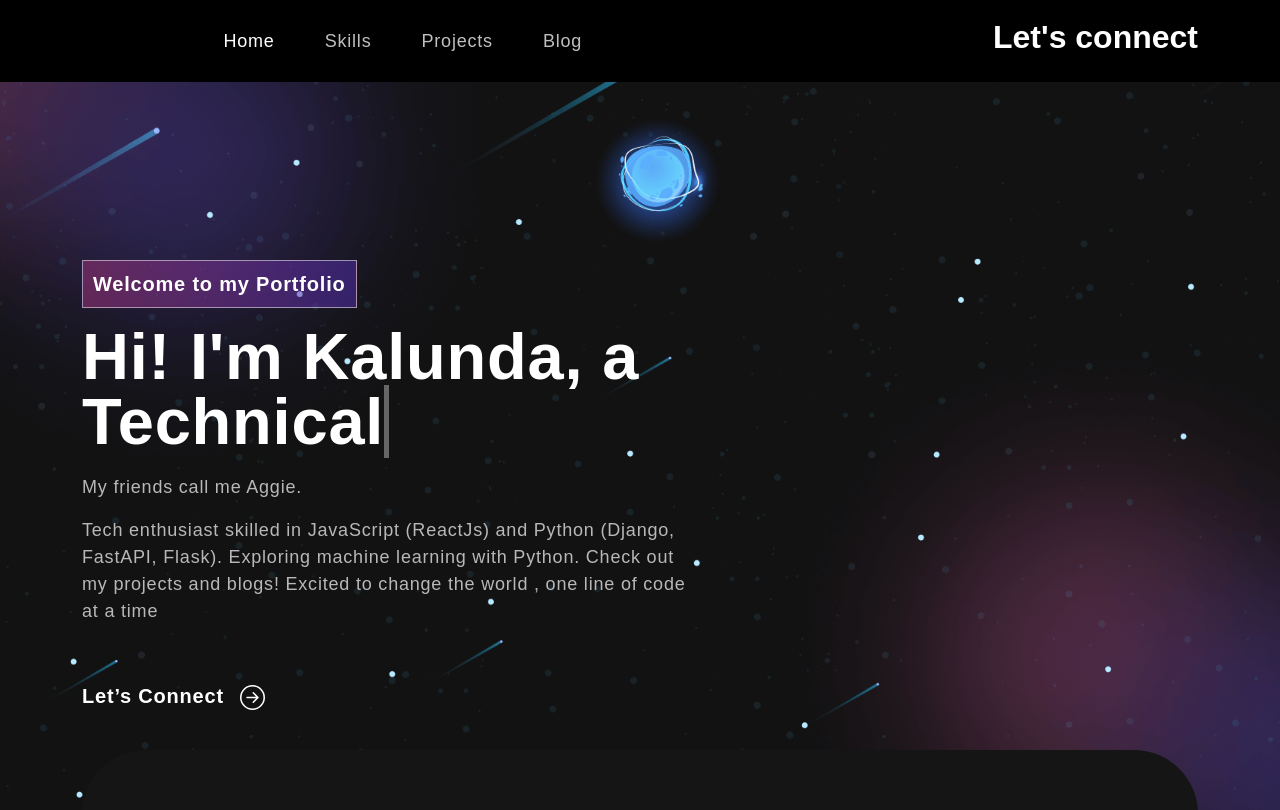
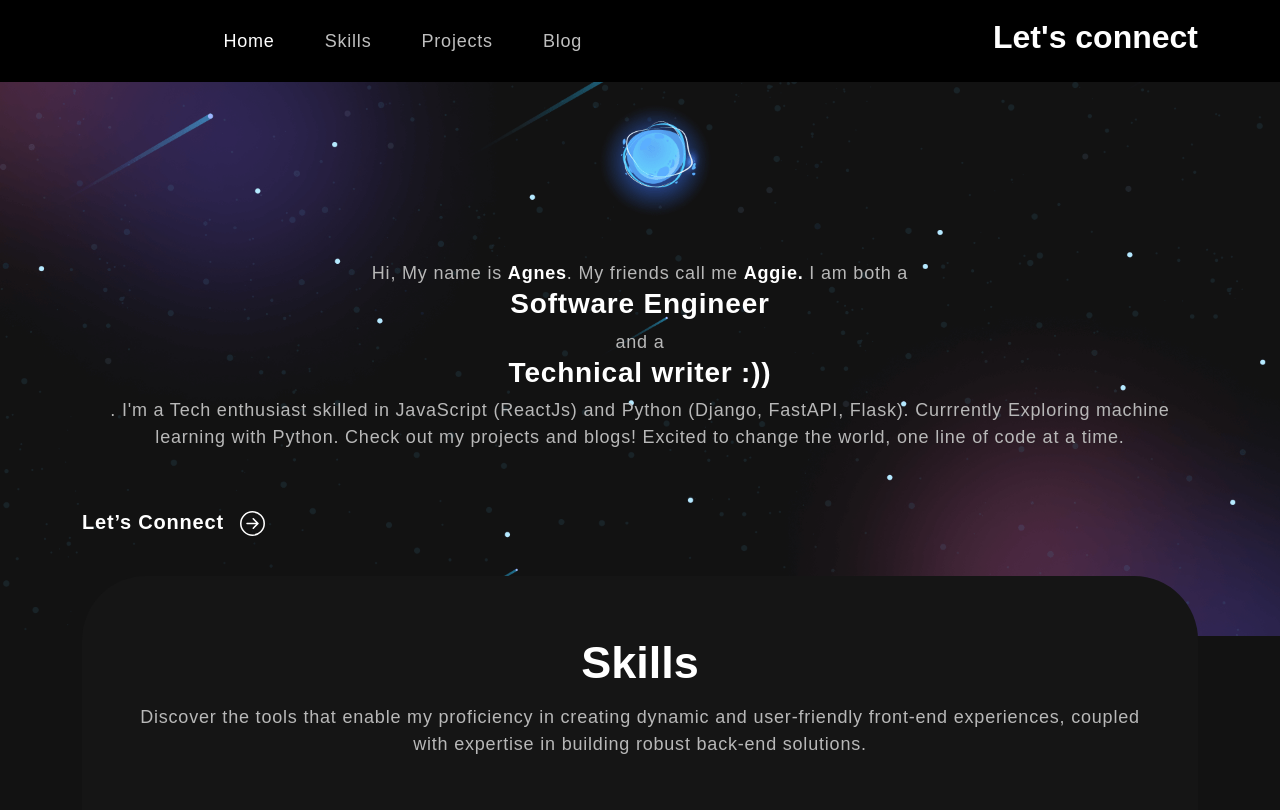
Before and after one commit to Agnes-Kalunda/agness, a React (Create React App) app: page / in a window 1280 px wide. Shown: the top 810 px of the page. Built offline with nearby package versions, Linux system fonts and the light colour scheme.

Commit message:
refactor

```diff
--- a/src/App.css
+++ b/src/App.css
@@ -269,7 +269,9 @@ nav.navbar .navbar-toggler[aria-expanded="true"] .navbar-toggler-icon {
   background-position: top center;
   background-size: cover;
   background-repeat: no-repeat;
+  text-align: center; /* Center text content */
 }
+
 .banner .tagline {
   font-weight: 700;
   letter-spacing: 0.8px;
@@ -280,6 +282,7 @@ nav.navbar .navbar-toggler[aria-expanded="true"] .navbar-toggler-icon {
   margin-bottom: 16px;
   display: inline-block;
 }
+
 .banner h1 {
   font-size: 65px;
   font-weight: 700;
@@ -288,13 +291,16 @@ nav.navbar .navbar-toggler[aria-expanded="true"] .navbar-toggler-icon {
   margin-bottom: 20px;
   display: block;
 }
+
 .banner p {
   color: #B8B8B8;
   font-size: 18px;
   letter-spacing: 0.8px;
   line-height: 1.5em;
   width: 96%;
+  margin: 0 auto; /* Center paragraph */
 }
+
 .banner button {
   color: #fff;
   font-weight: 700;
@@ -303,19 +309,36 @@ nav.navbar .navbar-toggler[aria-expanded="true"] .navbar-toggler-icon {
   letter-spacing: 0.8px;
   display: flex;
   align-items: center;
+  justify-content: center; /* Center button text */
 }
+
 .banner button svg {
   font-size: 25px;
   margin-left: 10px;
   transition: 0.3s ease-in-out;
   line-height: 1;
 }
+
 .banner button:hover svg {
   margin-left: 25px;
 }
-.banner img {
+
+
+.banner h3 strong.white-text {
+  font-weight: bold;
+  color: white;
+}
+
+.banner  strong.white-text {
+  font-weight: bold;
+  color: white;
+}
+
+
+
+/* .banner img {
   animation: updown 3s linear infinite;
-}
+} */
 @keyframes updown {
     0% {
         transform: translateY(-20px);
--- a/src/components/Banner.js
+++ b/src/components/Banner.js
@@ -6,79 +6,28 @@ import 'animate.css';
 import TrackVisibility from 'react-on-screen';
 
 export const Banner = () => {
-  const [loopNum, setLoopNum] = useState(0);
-  const [isDeleting, setIsDeleting] = useState(false);
-  const [text, setText] = useState('');
-  const [delta, setDelta] = useState(300 - Math.random() * 100);
-  const [index, setIndex] = useState(1);
-  const toRotate = [ "Software Engineer",  "Technical Writer" ];
-  const period = 500;
 
-  useEffect(() => {
-    let ticker = setInterval(() => {
-      tick();
-    }, delta);
 
-    return () => { clearInterval(ticker) };
-  }, [text])
 
-  const tick = () => {
-    let i = loopNum % toRotate.length;
-    let fullText = toRotate[i];
-    let updatedText = isDeleting ? fullText.substring(0, text.length - 1) : fullText.substring(0, text.length + 1);
 
-    setText(updatedText);
 
-    if (isDeleting) {
-      setDelta(prevDelta => prevDelta / 2);
-    }
-
-    if (!isDeleting && updatedText === fullText) {
-      setIsDeleting(true);
-      setIndex(prevIndex => prevIndex - 1);
-      setDelta(period);
-    } else if (isDeleting && updatedText === '') {
-      setIsDeleting(false);
-      setLoopNum(loopNum + 1);
-      setIndex(1);
-      setDelta(50);
-    } else {
-      setIndex(prevIndex => prevIndex + 1);
-    }
-  }
 
   return (
     <section className="banner" id="home">
       <Container>
-        <Row className="aligh-items-center">
-          <Col xs={12} md={6} xl={7}>
-            <TrackVisibility>
-              {({ isVisible }) =>
-              <div className={isVisible ? "animate__animated animate__fadeIn" : ""}>
-                <span className="tagline">Welcome to my Portfolio</span>
-                <h1>{`Hi! I'm Kalunda, a `}
-                <br/><span className="txt-rotate" dataPeriod="1000" data-rotate='[ "Software Engineer", "ML Engineer", "Technical Writer" ]'><span className="wrap">{text}</span></span></h1>
-                  <p>My friends call me Aggie.</p>
-                  <p>Tech enthusiast skilled in JavaScript (ReactJs) and Python (Django, FastAPI, Flask). Exploring machine learning with Python. Check out my projects and blogs! Excited to change the world , one line of code at a time </p>
+       <div>
+       <p>
+                    Hi, My name is <strong className="white-text">Agnes</strong>. My friends call me <strong className="white-text">Aggie. </strong>
+                    I am both a <h3><strong className="white-text">Software Engineer</strong></h3> and a <h3><strong className="white-text">Technical writer :))</strong></h3>.
+                    I'm a Tech enthusiast skilled in JavaScript (ReactJs) and Python (Django, FastAPI, Flask).
+                    Currrently Exploring machine learning with Python. Check out my projects and blogs!
+                    Excited to change the world, one line of code at a time.
+                  </p>
+
                   <button onClick={() => console.log('connect')} style={{ color: 'white' }}>
   <a href="#connect" style={{ color: 'white', textDecoration: 'none' }}>Let’s Connect <ArrowRightCircle size={25} /></a>
 </button>
-
-              </div>}
-            </TrackVisibility>
-          </Col>
-          <Col xs={12} md={6} xl={5}>
-            {/* <TrackVisibility> */}
-              {({ isVisible }) =>
-                <div className={isVisible ? "animate__animated animate__zoomIn" : ""}>
-                  <div className="circular-image">
-                  <img src={imgg} alt="vite"/>
-                  </div>
-
-                </div>}
-            {/* </TrackVisibility> */}
-          </Col>
-        </Row>
+       </div>
       </Container>
     </section>
   )
```
Also changed, not shown: src/text.txt (added).
